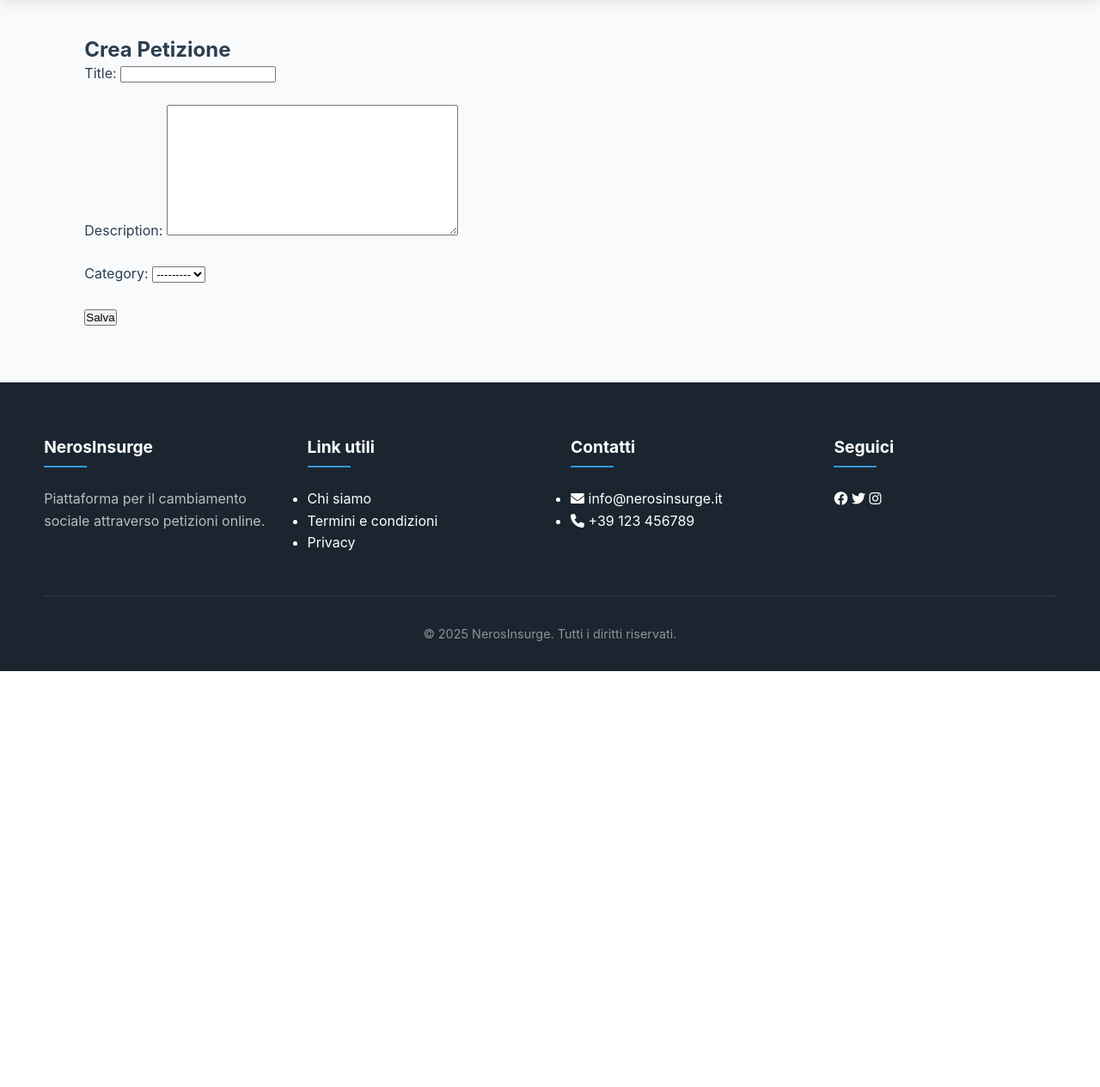
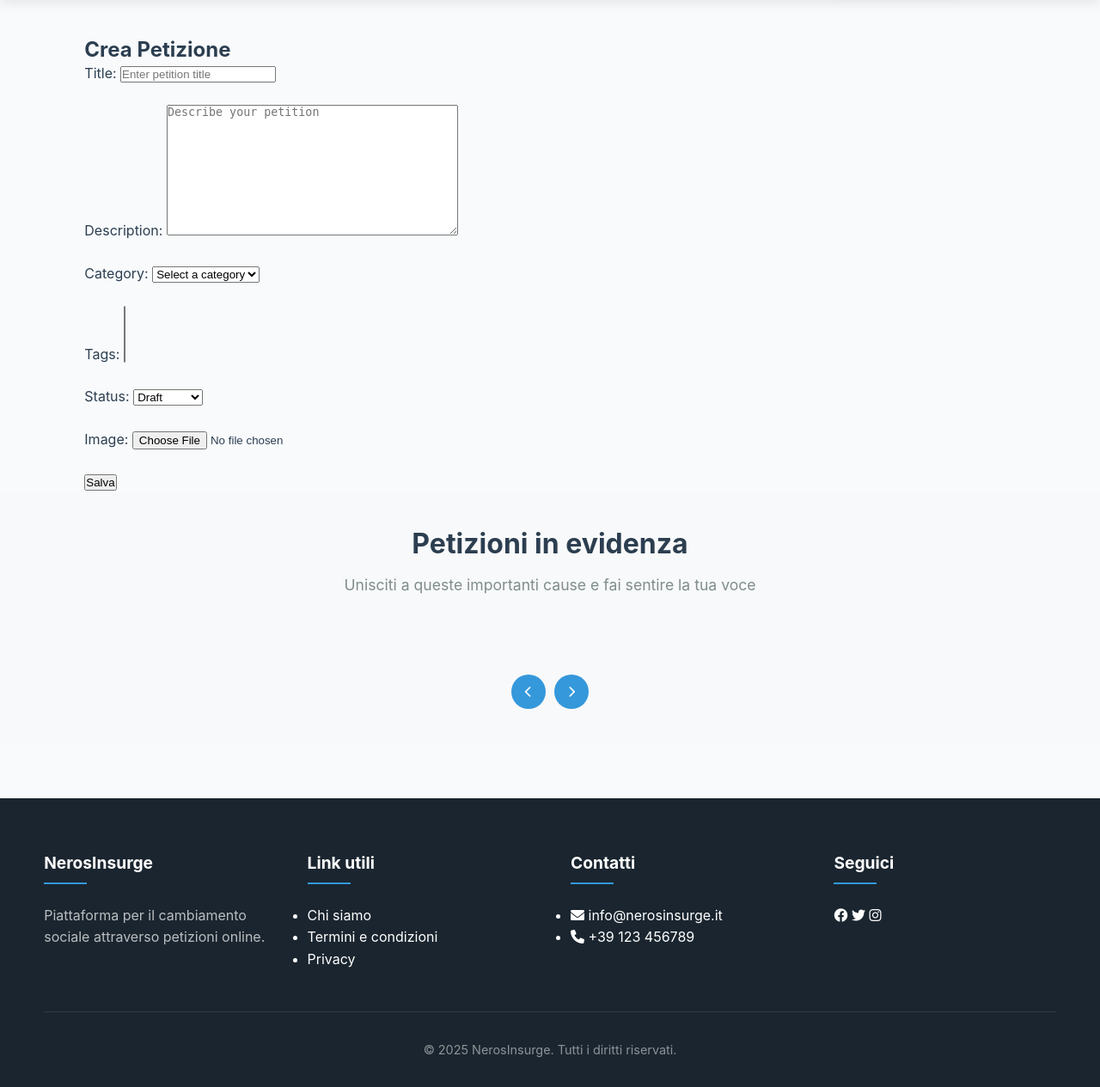
Before and after one commit to PriestH13/NerosInsurge13, a Django app: page /petitions/create/ in a window 1280 px wide. Shown: the part 80-1345 px from the top of the page at 86% size. Before the commit the page ends 861 px from the top, so only its background shows below. Run offline with Django 5.2, Linux system fonts and the light colour scheme; the visitor is signed in with stand-in values (Sample User, id 1); data that the repository does not hold is empty.

Commit message:
*fix forms add image and status , *fix templates

```diff
--- a/petitions/forms.py
+++ b/petitions/forms.py
@@ -4,15 +4,17 @@ from .models import Petition, PetitionCategory, Tag
 class PetitionForm(forms.ModelForm):
     class Meta:
         model = Petition
-        fields = ['title', 'description', 'category', 'tags']
+        fields = ['title', 'description', 'category', 'tags', 'image','status']
         widgets = {
             'title': forms.TextInput(attrs={'placeholder': 'Enter petition title'}),
             'description': forms.Textarea(attrs={'placeholder': 'Describe your petition'}),
             'category': forms.Select(),
             'tags': forms.SelectMultiple(),
+            'image': forms.ClearableFileInput(),
         }
 
     def __init__(self, *args, **kwargs):
         super().__init__(*args, **kwargs)
         self.fields['category'].empty_label = "Select a category"
         self.fields['tags'].required = False
+        self.fields['image'].required = False
--- a/petitions/models.py
+++ b/petitions/models.py
@@ -33,6 +33,7 @@ class Petition(models.Model):
     created_at = models.DateTimeField(auto_now_add=True)
     status = models.CharField(max_length=20, choices=PetitionStatus.choices, default=PetitionStatus.DRAFT)
     is_active = models.BooleanField(default=True)
+    image = models.ImageField(upload_to='petitions/images/', null=True, blank=True)
 
     def __str__(self):
         return self.title
--- a/petitions/templates/base.html
+++ b/petitions/templates/base.html
@@ -29,6 +29,8 @@
             {% endblock %}
         </div>
 
+        <!-- Aggiungi questo nel tuo template dove vuoi mostrare le petizioni -->
+    {% include "partials/slider.html" %}
 
     </main>
 
--- /dev/null
+++ b/petitions/templates/partials/slider.html
@@ -0,0 +1,51 @@
+<section class="petitions-slider">
+    <div class="slider-container">
+        <div class="slider-header">
+            <h2>Petizioni in evidenza</h2>
+            <p>Unisciti a queste importanti cause e fai sentire la tua voce</p>
+        </div>
+
+        <div class="petitions-carousel">
+            <div class="petitions-wrapper" id="petitionsWrapper">
+
+                {% for petition in featured_petitions %}
+                <div class="petition-card">
+                    <div class="petition-image">
+                        {% if petition.image %}
+                            <img src="{{ petition.image.url }}" alt="{{ petition.title }}">
+                        {% else %}
+                            <img src="" alt="{{ petition.title }}">
+                        {% endif %}
+                    </div>
+                    <div class="petition-content">
+                        <h3>{{ petition.title }}</h3>
+                        <p>{{ petition.description|truncatewords:20 }}</p>
+
+                        <div class="progress-container">
+                            {% with percent=petition.get_signature_percentage %}
+                            <div class="progress-bar" style="width: {{ percent }}%"></div>
+                            {% endwith %}
+                        </div>
+                        <div class="petition-meta">
+                            <span class="signatures-count">
+                                {{ petition.signatures.count }} firme su {{ petition.signature_goal }}
+                            </span>
+                            <a href="{% url 'petitions:petition_detail' petition.pk %}" class="btn-sign">Firma ora</a>
+                        </div>
+                    </div>
+                </div>
+                {% endfor %}
+
+            </div>
+
+            <div class="slider-nav">
+                <button class="slider-btn" id="prevBtn" aria-label="Slide precedente">
+                    <i class="fas fa-chevron-left"></i>
+                </button>
+                <button class="slider-btn" id="nextBtn" aria-label="Slide successiva">
+                    <i class="fas fa-chevron-right"></i>
+                </button>
+            </div>
+        </div>
+    </div>
+</section>
--- a/petitions/templates/petitions/petition_form.html
+++ b/petitions/templates/petitions/petition_form.html
@@ -8,19 +8,64 @@
     <form method="post" enctype="multipart/form-data">
         {% csrf_token %}
         {{ form.non_field_errors }}
+
         <div class="mb-3">
             {{ form.title.label_tag }}
             {{ form.title }}
         </div>
+
         <div class="mb-3">
             {{ form.description.label_tag }}
             {{ form.description }}
         </div>
+
         <div class="mb-3">
             {{ form.category.label_tag }}
             {{ form.category }}
         </div>
+
+        <div class="mb-3">
+            {{ form.tags.label_tag }}
+            {{ form.tags }}
+        </div>
+
+        <div class="mb-3">
+            {{ form.status.label_tag }}
+            {{ form.status }}
+        </div>
+
+        <div class="mb-3">
+            {{ form.image.label_tag }}
+            {{ form.image }}
+            <div id="image-preview-container" class="mt-2">
+                {% if form.instance.image %}
+                    <img id="image-preview" src="{{ form.instance.image.url }}" alt="Current Image" style="max-width: 200px; max-height: 200px;">
+                {% else %}
+                    <img id="image-preview" src="#" alt="Preview" style="display:none; max-width: 200px; max-height: 200px;">
+                {% endif %}
+            </div>
+        </div>
+
         <button type="submit" class="btn btn-primary">Salva</button>
     </form>
 </div>
+
+<script>
+    document.addEventListener('DOMContentLoaded', function () {
+        const input = document.querySelector('input[type="file"][name="image"]');
+        const preview = document.getElementById('image-preview');
+
+        input.addEventListener('change', function (event) {
+            const file = event.target.files[0];
+            if (file) {
+                const reader = new FileReader();
+                reader.onload = function (e) {
+                    preview.src = e.target.result;
+                    preview.style.display = 'block';
+                };
+                reader.readAsDataURL(file);
+            }
+        });
+    });
+</script>
 {% endblock %}
--- a/petitions/views.py
+++ b/petitions/views.py
@@ -7,7 +7,7 @@ from django.contrib.auth.mixins import LoginRequiredMixin
 
 class HomeView(ListView):
     model = Petition
-    template_name = 'base.html'  # O cambia col tuo template corretto
+    template_name = 'base.html'
     context_object_name = 'petitions'
     paginate_by = 6
 
@@ -17,7 +17,14 @@ class HomeView(ListView):
     def get_context_data(self, **kwargs):
         context = super().get_context_data(**kwargs)
         context['categories'] = PetitionCategory.objects.all()
+
+        context['featured_petitions'] = Petition.objects.filter(
+            status=PetitionStatus.PUBLISHED,
+            is_active=True
+        ).order_by('-created_at')[:5]
+
         return context
+
 
 
 class PetitionListView(ListView):
@@ -67,11 +74,11 @@ class PetitionDetailView(DetailView):
 
 class PetitionCreateView(LoginRequiredMixin, CreateView):
     model = Petition
-    fields = ['title', 'description', 'category']
+    form_class = PetitionForm
     template_name = 'petitions/petition_form.html'
 
     def form_valid(self, form):
-        form.instance.created_by = self.request.user  # ✅ aggiungi questa riga
+        form.instance.created_by = self.request.user
         return super().form_valid(form)
 
     def get_success_url(self):
@@ -79,22 +86,30 @@ class PetitionCreateView(LoginRequiredMixin, CreateView):
 
 
 
-class PetitionUpdateView(UpdateView):
+
+
+class PetitionUpdateView(LoginRequiredMixin, UpdateView):
     model = Petition
     form_class = PetitionForm
     template_name = 'petitions/petition_form.html'
 
     def get_queryset(self):
-        return Petition.objects.all()
+        # Solo l'autore o admin può aggiornare
+        if self.request.user.is_superuser:
+            return Petition.objects.all()
+        return Petition.objects.filter(created_by=self.request.user)
 
     def get_success_url(self):
         return reverse_lazy('petitions:petition_detail', kwargs={'pk': self.object.pk})
 
 
-class PetitionDeleteView(DeleteView):
+class PetitionDeleteView(LoginRequiredMixin, DeleteView):
     model = Petition
     template_name = 'petitions/petition_confirm_delete.html'
     success_url = reverse_lazy('petitions:petition_list')
 
     def get_queryset(self):
-        return Petition.objects.all()
+        # Solo l'autore o admin può cancellare
+        if self.request.user.is_superuser:
+            return Petition.objects.all()
+        return Petition.objects.filter(created_by=self.request.user)
```
Also changed, not shown: petitions/templates/petitions/petition_confirm_delete.html (+12 -7 lines), petitions/templates/petitions/petition_detail.html (+38 -17 lines), petitions/templates/petitions/petition_list.html (+38 -14 lines), petitions/templates/petitions/petition_update.html (+39 -1 lines), petitions/images/blog-removebg-preview.png (added), petitions/images/nerosinsugre_logo-removebg-preview.png (added), petitions/images/nerostime13_logo.png (added), petitions/images/nerostime13_logo1111.png (added), petitions/migrations/0002_petition_image.py (added).
